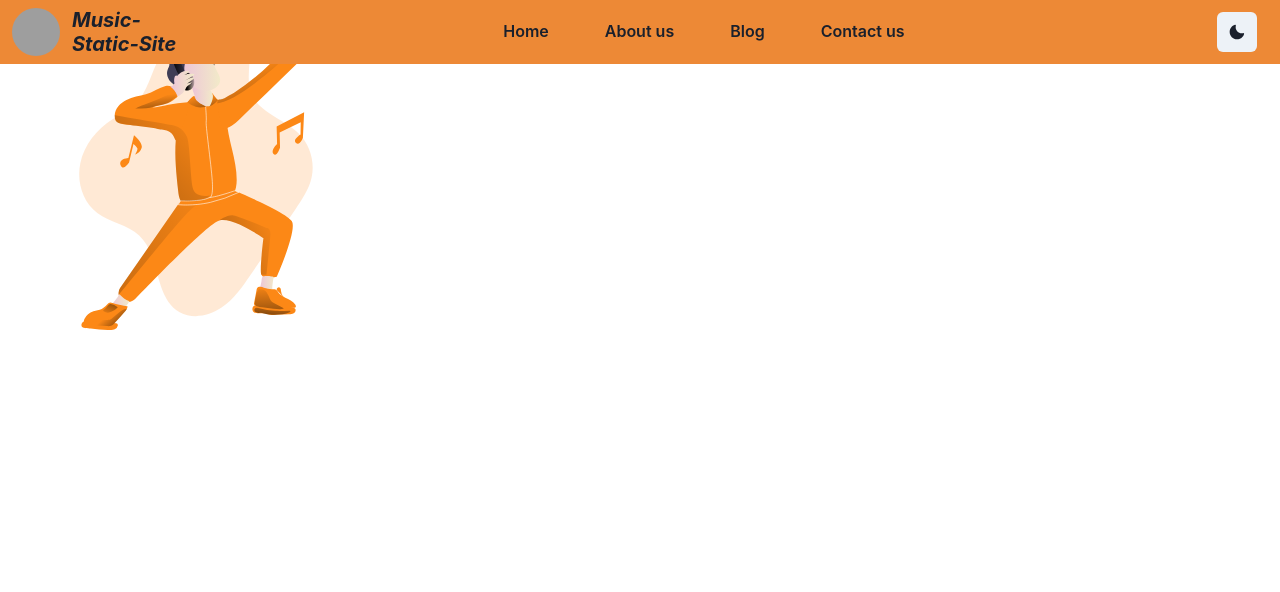
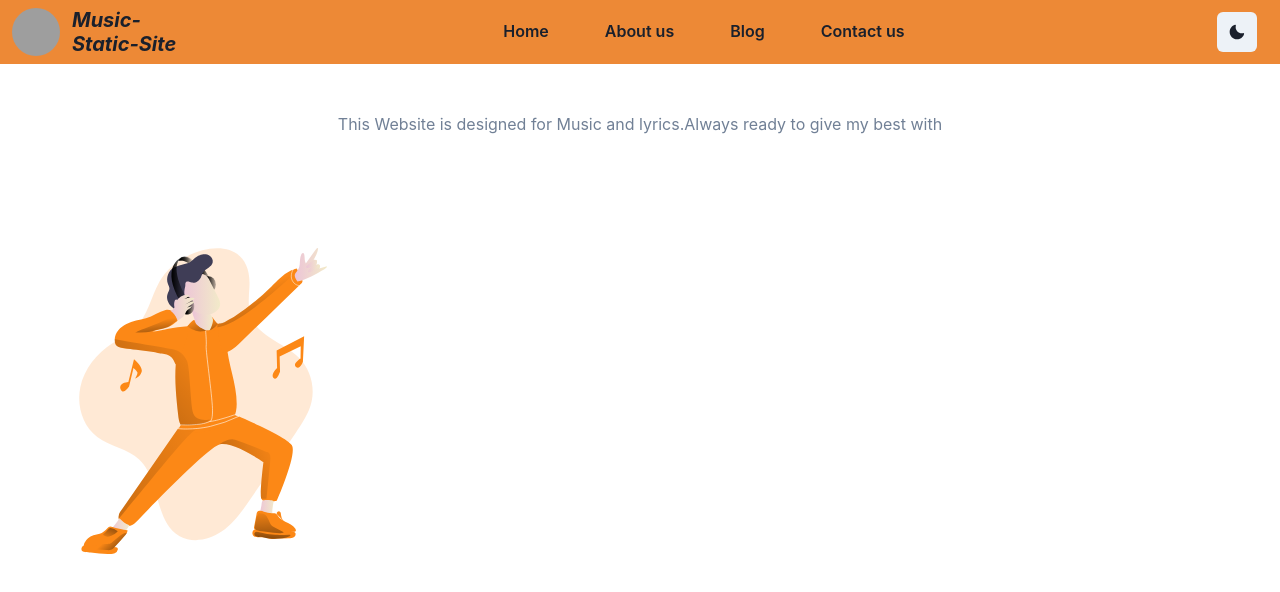
Before and after one commit to DonaldMzima/Music-Static-Site, a Next.js app: page /About in a window 1280 px wide. Shown: the top 592 px of the page. Built offline with nearby package versions, Linux system fonts and the light colour scheme; grey boxes are pictures that could not be loaded.

Commit message:
ref:update/contact-info

```diff
--- a/pages/About.tsx
+++ b/pages/About.tsx
@@ -1,18 +1,26 @@
 import React from 'react'
 import NavBar from '../components/NavBar'
 import SvgComponent from '../svgs/SVG'
-import { Text } from '@chakra-ui/react'
+import { Container, Divider, Stack, Text } from '@chakra-ui/react'
 
 const About = () => {
   return (
     <>
       <div>
-        <NavBar />
-
-        <Text color={'gray.500'} maxW={'3xl'}>
-          This Website is designed for Music and lyrics.Always ready to give my
-          best with
-        </Text>
+        <div>
+          <NavBar />
+        </div>
+        <Stack
+          textAlign={'center'}
+          align={'center'}
+          spacing={{ base: 8, md: 10 }}
+          py={{ base: 20, md: 28 }}
+        >
+          <Text color={'gray.500'} maxW={'3xl'}>
+            This Website is designed for Music and lyrics.Always ready to give
+            my best with
+          </Text>
+        </Stack>
         <SvgComponent />
       </div>
     </>
```
Also changed, not shown: pages/Contact.tsx (+11 -5 lines).
